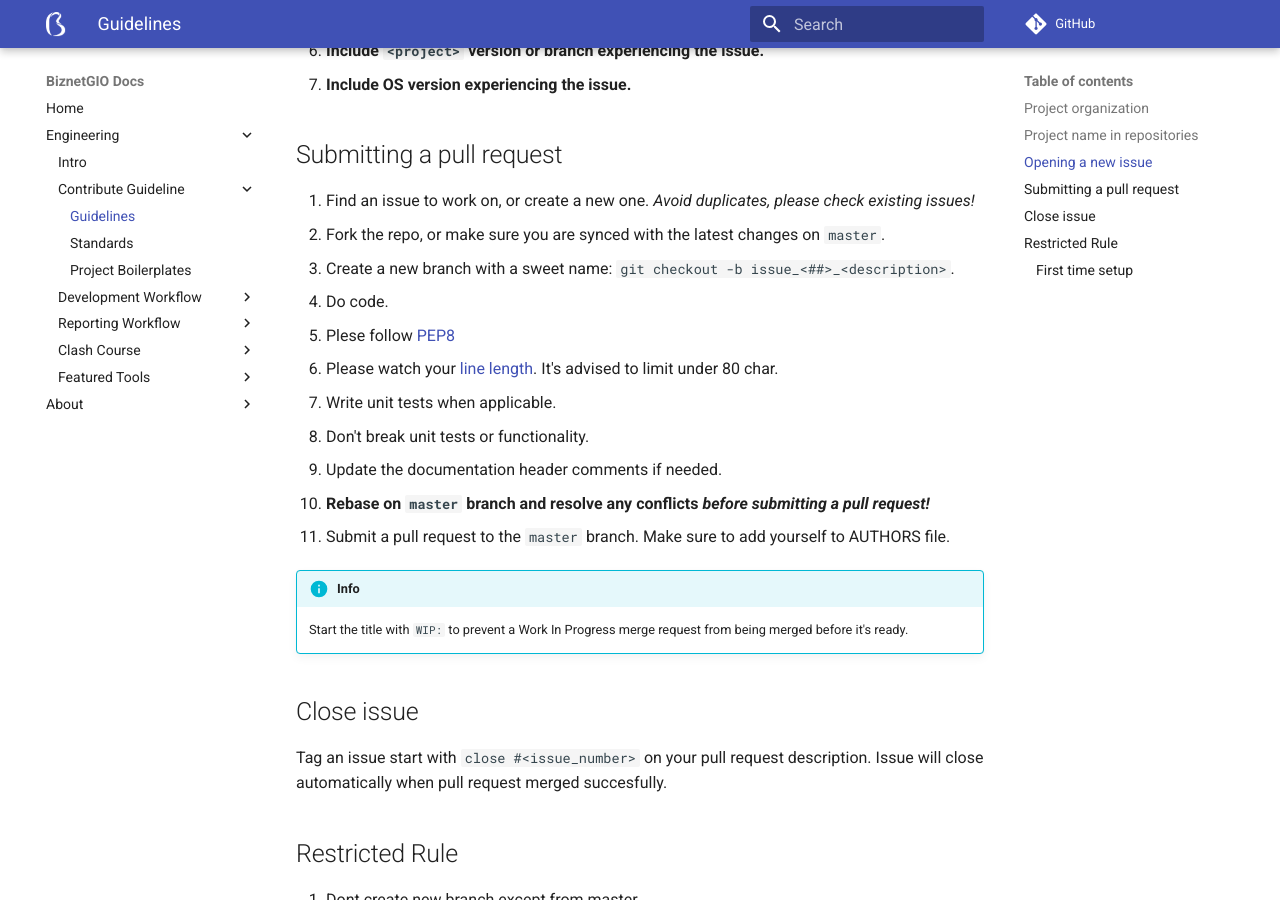
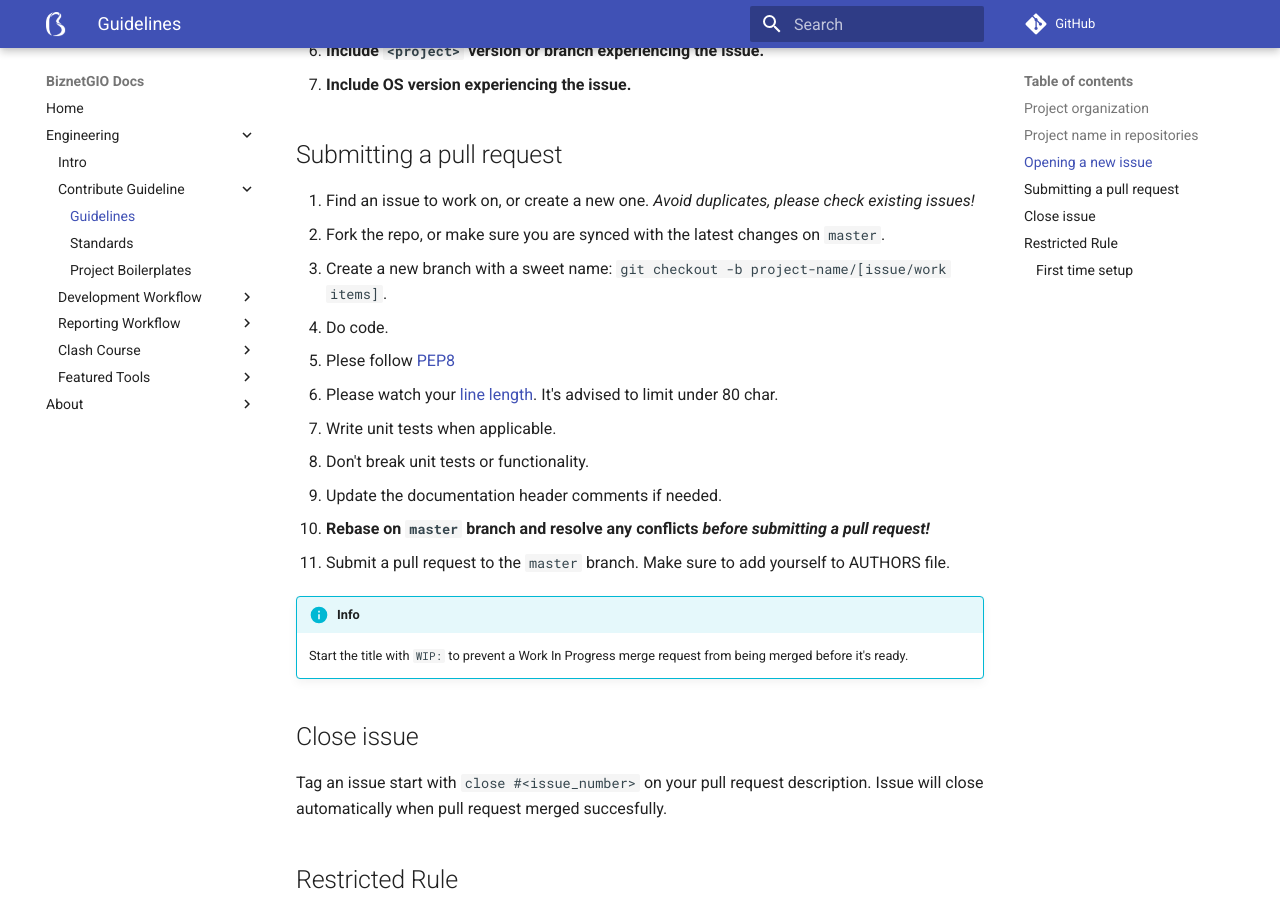
Before and after one commit to BiznetGIO/biznetgio.github.io, an MkDocs documentation site: the page built from docs/guide/contrib-guide.md, in a window 1280 px wide and 900 px high, scrolled down 1038 px. Built offline with MkDocs 1.6.1 and Material for MkDocs 9.7.7, drawn with Linux system fonts in a browser that asks for light colours; comment, search, counter and statistics services are not loaded.

Commit message:
Change: branch name conventions

```diff
--- a/docs/guide/contrib-guide.md
+++ b/docs/guide/contrib-guide.md
@@ -44,7 +44,7 @@ We define project name with prefix svc/fe in repositories.
 
 1. Find an issue to work on, or create a new one. *Avoid duplicates, please check existing issues!*
 2. Fork the repo, or make sure you are synced with the latest changes on `master`.
-3. Create a new branch with a sweet name: `git checkout -b issue_<##>_<description>`.
+3. Create a new branch with a sweet name: `git checkout -b project-name/[issue/work items]`.
 4. Do code.
  - Plese follow [PEP8](https://pep8.org/)
  - Please watch your [line length](https://baymard.com/blog/line-length-readability). It's
```
Also changed, not shown: docs/guide/standards.md (+1 -0 lines).
